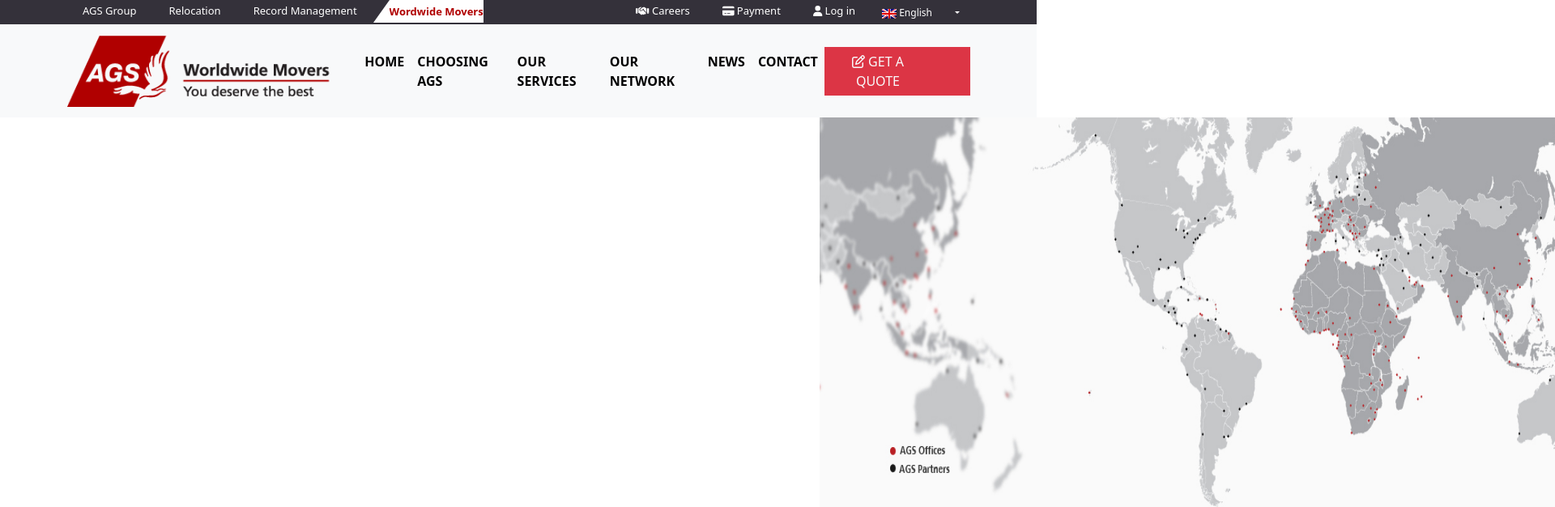
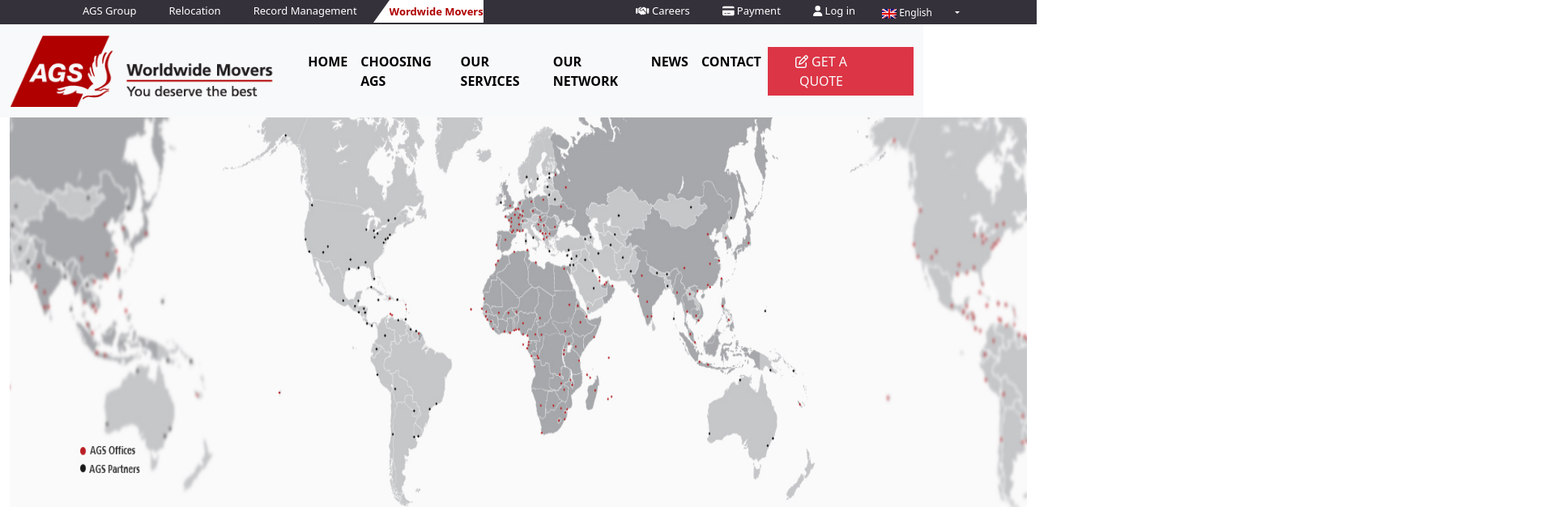
Before and after one commit to Dattudevare/Ags-movers, a plain HTML site: page network.html in a window 1280 px wide. Shown: the top 626 px of the page at 81% size, 1920 px wide, since content can reach past the window. Drawn offline with nearby package versions, Linux system fonts and the light colour scheme; files whose address does not match are found by name.

Commit message:
complets this

```diff
--- a/network.html
+++ b/network.html
@@ -55,7 +55,7 @@
       </div>
     </div>
     </div>
-    <nav class="navbar navbar-expand-lg bg-body-tertiary " class=>
+    <nav class="navbar navbar-expand-xl bg-body-tertiary  d-none d-md-inline-block" class=>
       <div class="container position-relative">
         <a class="navbar-brand" href="index.html">
           <img src="./assets/img/ag1.png" alt="img" class="img-fluid">
@@ -100,7 +100,7 @@
   <!-- banner section start -->
   <div class="network">
     <div class="container-fluid">
-      <img src="./assets/img/Network-pano-full-partner_EN.jpg" alt="img"width="100%px" height="550px;>
+      <img src="./assets/img/Network-pano-full-partner_EN.jpg" alt="img"width="100%px" height="550px";>
       <div class="row end-75">
         <nav aria-label="breadcrumb">
           <ol class="breadcrumb ">
```
Also changed, not shown: contact.html (+1 -1 lines), index.html (+2 -2 lines), news.html (+1 -1 lines).
